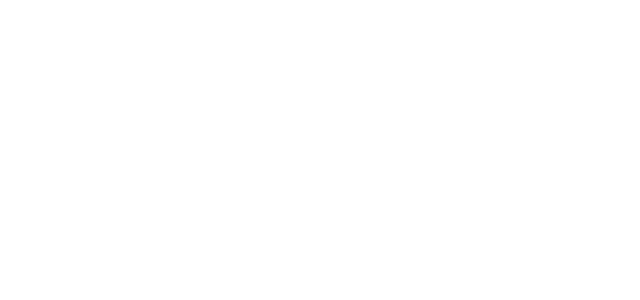
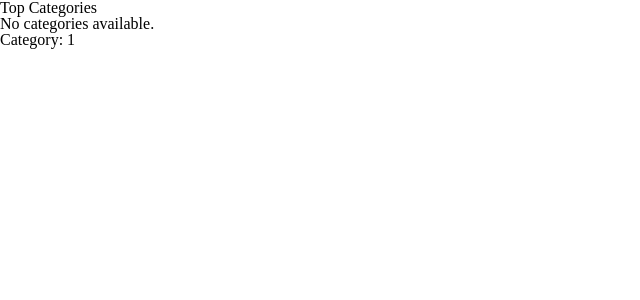
Before and after one commit to Doohwancho/ecommerce_monolith, a React (Vite) app in the folder front/ecommerce/: page /category/1 in a window 1280 px wide. Before the commit this address had no page. Shown: the top 300 px of the page, without its empty margins (0-640 px from the left). Built offline with nearby package versions, Linux system fonts and the light colour scheme.

Commit message:
front-product-fix-3: '/'에서 global context에 담은 categories는 navigate()시에만 유지되지 주소창 변경으로 들어가면 유지되지 않는다.

```diff
--- a/front/ecommerce/src/App.tsx
+++ b/front/ecommerce/src/App.tsx
@@ -1,5 +1,4 @@
-import { BrowserRouter, Routes, Route } from 'react-router-dom';
-import { RecoilRoot } from 'recoil';
+import { Routes, Route } from 'react-router-dom';
 import { QueryClient, QueryClientProvider } from 'react-query';
 import { ReactQueryDevtools } from 'react-query/devtools';
 import './App.css'
@@ -7,25 +6,23 @@
 import Register from "./pages/Register";
 import Login from './pages/Login';
 import Home from './pages/Home';
+import Category from './pages/Category';
+import Product from './pages/Product';
 
 const queryClient = new QueryClient();
 
 const App = () => {
   return (
-    <RecoilRoot>
       <QueryClientProvider client={queryClient}>
-        <BrowserRouter>
           <Routes>
             <Route path="/" element={<Home />} />
             <Route path="/register" element={<Register />} />
             <Route path="/login" element={<Login />} />
-            {/* <Route path="/" element={</>} /> */}
-            {/* <Route path="/" element={</>} /> */}
+            <Route path="/category/:categoryName" element={<Category />} />
+            <Route path="/product" element={<Product />} />
           </Routes>
-        </BrowserRouter>
         <ReactQueryDevtools initialIsOpen={false} />
       </QueryClientProvider>
-    </RecoilRoot>
   );
 };
 
--- a/front/ecommerce/src/main.tsx
+++ b/front/ecommerce/src/main.tsx
@@ -1,10 +1,18 @@
 import React from 'react'
 import ReactDOM from 'react-dom/client'
+import { BrowserRouter} from 'react-router-dom';
 import App from './App.tsx'
+import { RecoilRoot } from 'recoil';
 import './assets/styles/css-reset.css'
 
 ReactDOM.createRoot(document.getElementById('root')!).render(
   <React.StrictMode>
-    <App />
+    <RecoilRoot>
+      <React.Suspense fallback={<div>Loading...</div>}>
+        <BrowserRouter>
+          <App />
+        </BrowserRouter>
+      </React.Suspense>
+    </RecoilRoot>
   </React.StrictMode>,
 )
--- /dev/null
+++ b/front/ecommerce/src/pages/Category.tsx
@@ -0,0 +1,48 @@
+import React, { useEffect } from 'react';
+import { useParams } from 'react-router-dom';
+import { useQuery } from 'react-query';
+import { useRecoilValue } from 'recoil';
+import { categoriesState } from '../store/state'; // Adjust the import path as needed
+import { AllCategoriesByDepthResponseDTO } from 'model';
+
+
+
+const Category = () => {
+  const { categoryName } = useParams();
+  const categories = useRecoilValue(categoriesState);
+
+  useEffect(() => {
+    console.log("Updated categories:", categories);
+  }, [categories]);
+
+//   const { data, isLoading, error } = useQuery(['categoryData', categoryName], () =>
+//     fetch(`http://your-api-endpoint/categories/${categoryName}`).then(res => res.json())
+//   );
+
+//   if (isLoading) return <div>Loading...</div>;
+//   if (error) return <div>Error: {error.message}</div>;
+
+  return (
+    <div>
+        <h1>Top Categories</h1>
+        {categories && categories.length > 0 ? (
+          <ul>
+            {categories.map((category: AllCategoriesByDepthResponseDTO, index: number) => (
+              <li key={index}>
+                Top: {category.topCategoryName} (ID: {category.topCategoryId}),
+                Mid: {category.midCategoryName} (ID: {category.midCategoryId}),
+                Low: {category.lowCategoryName} (ID: {category.lowCategoryId})
+              </li>
+            ))}
+          </ul>
+        ) : (
+          <p>No categories available.</p>
+        )}
+
+        <h1>Category: {categoryName}</h1>
+        {/* Render category data */}
+    </div>
+  );
+};
+
+export default Category;
--- a/front/ecommerce/src/pages/Home.tsx
+++ b/front/ecommerce/src/pages/Home.tsx
@@ -1,8 +1,9 @@
-import React from 'react';
+import React, { useEffect } from 'react';
 import { useQuery } from 'react-query';
 import { PaginatedProductResponse, ProductDTO, AllCategoriesByDepthResponseDTO } from 'model';
-import { useSetRecoilState } from 'recoil';
+import { useRecoilState } from 'recoil';
 import { categoriesState } from '../store/state';
+import { useNavigate } from 'react-router-dom';
 
 const fetchCategories = async (): Promise<AllCategoriesByDepthResponseDTO> => {
     const response = await fetch('http://127.0.0.1:8080/products/categories', { credentials: 'include' });
@@ -24,13 +25,22 @@
 };
 
 const Home: React.FC = () => {
-  const setCategories = useSetRecoilState(categoriesState);
+  const [categories, setCategories] = useRecoilState(categoriesState);
+  const navigate = useNavigate();
+
   const { data: categoriesResponse, isLoading: isLoadingCategories, error: categoriesError } = useQuery<AllCategoriesByDepthResponseDTO, Error>('categories', fetchCategories, {
     onSuccess: (data) => {
       setCategories(data);
+
+      console.log("naviage!");
+      navigate('/category/Toys');
     }
   });
   const { data: productsResponse, error, isLoading } = useQuery<PaginatedProductResponse, Error>('products', fetchProducts);
+
+  useEffect(() => {
+    console.log("Updated categories:", categories);
+  }, [categories]);
 
   return (
     <>
--- a/front/ecommerce/src/store/state.ts
+++ b/front/ecommerce/src/store/state.ts
@@ -1,6 +1,7 @@
 import { atom } from 'recoil';
+import { AllCategoriesByDepthResponseDTO } from 'model';
 
-export const categoriesState = atom({
+export const categoriesState = atom<AllCategoriesByDepthResponseDTO[]>({
   key: 'categoriesState',
   default: [],
 });
```
